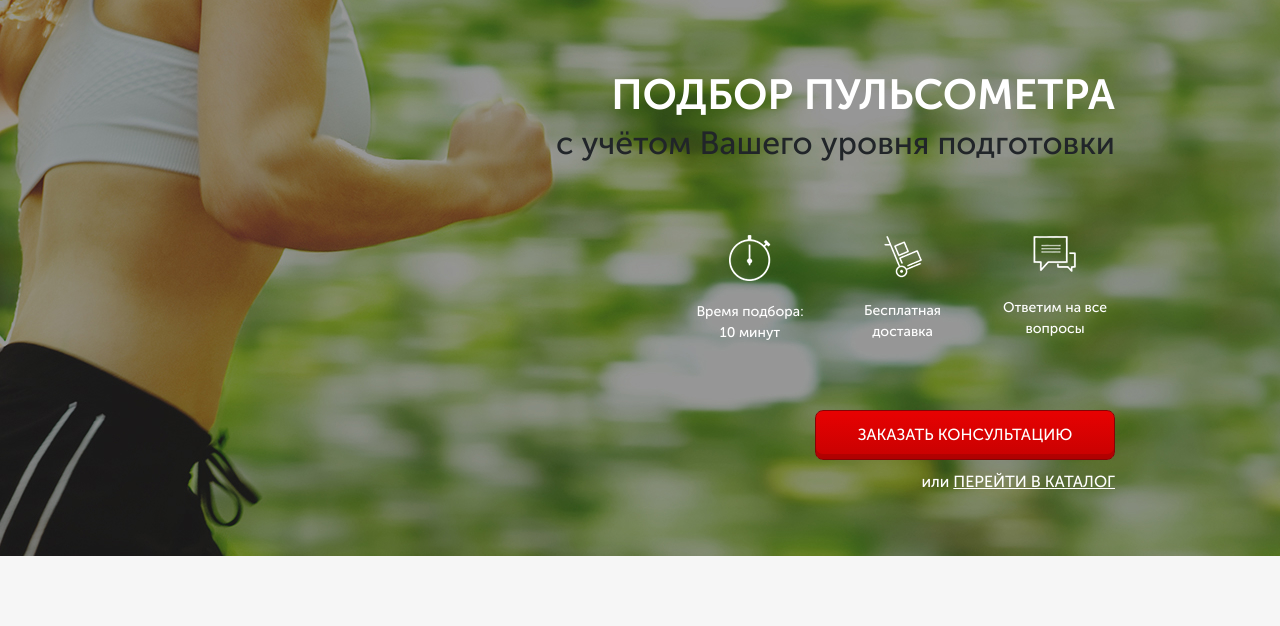
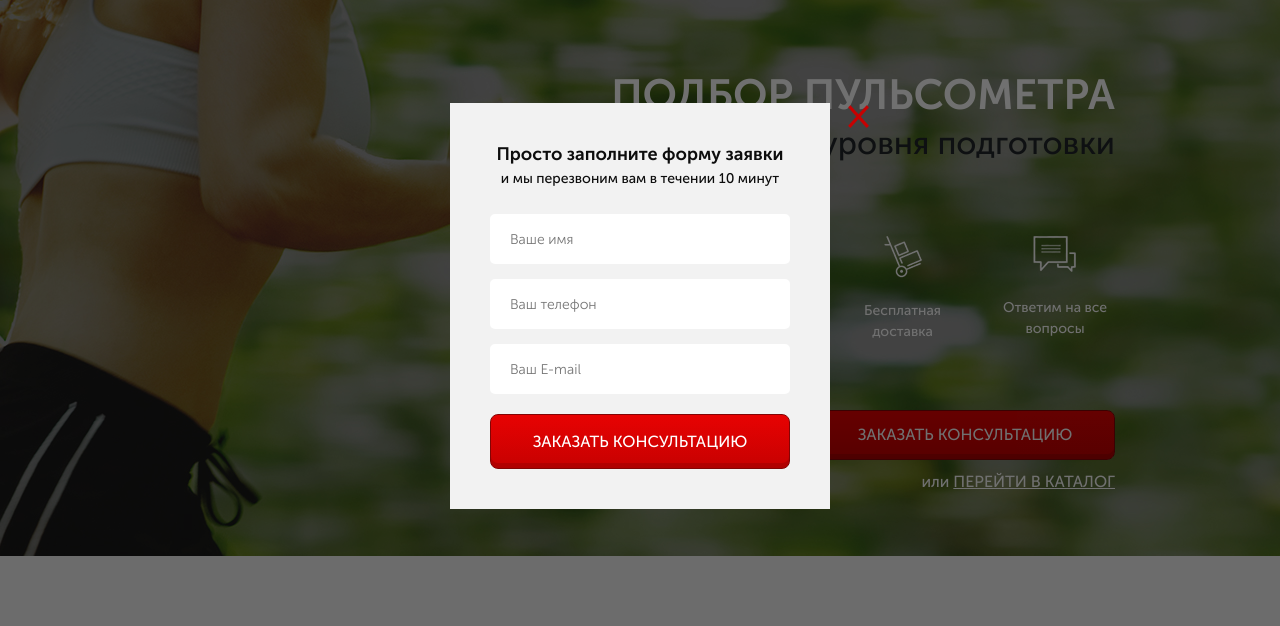
Before and after one commit to vasylkucherak/RunSmart, a plain HTML site: page src/index.html in a window 1280 px wide. Both pictures are taken after a click on the button "ЗАКАЗАТЬ ЗВОНОК". Shown: the part 94-720 px from the top of the page. Drawn offline with nearby package versions, Linux system fonts and the light colour scheme.

Commit message:
v.0.8.0 (created a modal component)

```diff
--- a/src/index.html
+++ b/src/index.html
@@ -25,7 +25,7 @@
                     <a href="tel:+74999228974" class="header__phone">
                         +7 (499) 922-89-74
                     </a>
-                    <button class="button">заказать звонок</button>
+                    <button data-modal="consultation" class="button">заказать звонок</button>
                 </div>
             </header>
 
@@ -48,10 +48,10 @@
                     </div>
                 </div>
 
-                <button class="button button_main">заказать кОНСУЛЬТАЦИЮ</button>
+                <button data-modal="consultation" class="button button_main">заказать кОНСУЛЬТАЦИЮ</button>
                 <div class="promo__link">
                     или
-                    <a href="#">ПЕРЕЙТИ В КАТАЛОГ</a>
+                    <a href="#catalog">ПЕРЕЙТИ В КАТАЛОГ</a>
                 </div>
             </div>
         </div>
@@ -79,7 +79,7 @@
                     <img src="icons/shoe_icon.png" alt="shoe">
                     <div class="advantages__descr">
                         <span>Учим бегать</span>
-                        Помогаем с обучением<br>правильной технике бега!<br>Дружим с крупнейшей школой бега в России - <a href="#">I LOVE RUNNING</a>.
+                        Помогаем с обучением<br>правильной технике бега!<br>Дружим с крупнейшей школой бега в России - <a href="https://ilovesupersport.com/running">I LOVE RUNNING</a>.
                     </div>
                 </div>
             </div>
@@ -123,7 +123,7 @@
         </div>
     </section>
 
-    <section class="catalog">
+    <section class="catalog" id="catalog">
         <div class="container">
             <h2 class="title">Каталог пульсометров</h2>
             <ul class="catalog__tabs">
@@ -422,6 +422,40 @@
         </div>
     </footer>
 
+    <div class="overlay">
+        <div class="modal" id="consultation">
+            <div class="modal__close">&times;</div>
+            <div class="modal__subtitle">Просто заполните форму заявки</div>
+            <div class="modal__descr">и мы перезвоним вам в течении 10 минут</div>
+            <form class="feed-form feed-form_mt25" action="#">
+                <input name="name" required placeholder="Ваше имя" type="text">
+                <input name="phone" required placeholder="Ваш телефон" type="number">
+                <input name="email" required placeholder="Ваш E-mail" type="email">
+
+                <button class="button button_submit">заказать консультацию</button>
+            </form>
+        </div>
+
+        <div class="modal" id="order">
+            <div class="modal__close">&times;</div>
+            <div class="modal__subtitle">Ваш заказ</div>
+            <div class="modal__descr">Пульсометр Polar FT1</div>
+            <form class="feed-form feed-form_mt25" action="#">
+                <input name="name" required placeholder="Ваше имя" type="text">
+                <input name="phone" required placeholder="Ваш телефон" type="number">
+                <input name="email" required placeholder="Ваш E-mail" type="email">
+
+                <button class="button button_submit">Купить</button>
+            </form>
+        </div>
+
+        <div class="modal modal_mini" id="thanks">
+            <div class="modal__close">&times;</div>
+            <div class="modal__subtitle">Спасибо за вашу заявку!</div>
+            <div class="modal__descr">Наш менеджер свяжется с вами в ближайшее время.</div>
+        </div>
+    </div>
+
     <script type="text/javascript" src="https://code.jquery.com/jquery-1.11.0.min.js"></script>
     <script type="text/javascript" src="https://code.jquery.com/jquery-migrate-1.2.1.min.js"></script>
     <script src="js/slick.min.js"></script>
--- a/src/js/script.js
+++ b/src/js/script.js
@@ -1,4 +1,6 @@
 $(document).ready(function(){
+
+    // Slider
     $('.carousel__inner').slick({
         prevArrow: '<button type="button" class="slick-prev"><img src="icons/left.svg"></button>',
         nextArrow: '<button type="button" class="slick-next"><img src="icons/right.svg"></button>',
@@ -15,12 +17,14 @@ $(document).ready(function(){
         ]
     });
 
+    // Tabs
     $('ul.catalog__tabs').on('click', 'li:not(.catalog__tab_active)', function() {
         $(this)
           .addClass('catalog__tab_active').siblings().removeClass('catalog__tab_active')
           .closest('div.container').find('div.catalog__content').removeClass('catalog__content_active').eq($(this).index()).addClass('catalog__content_active');
     });
 
+    // Toggle side of the card
     function toggleSlide(item) {
         $(item).each(function(i) {
             $(this).on('click', function(e) {
@@ -33,4 +37,20 @@ $(document).ready(function(){
 
     toggleSlide('.catalog-item__link');
     toggleSlide('.catalog-item__back');
+
+    // Modal
+    $('[data-modal=consultation]').on('click', function() {
+        $('.overlay, #consultation').fadeIn();
+    });
+
+    $('.button_mini').each(function(i) {
+        $(this).on('click', function() {
+            $('#order .modal__descr').text($('.catalog-item__subtitle').eq(i).text());
+            $('.overlay, #order').fadeIn();
+        });
+    });
+
+    $('.modal__close').on('click', function() {
+        $('.overlay, #consultation, #order, #thanks').fadeOut();
+    });
 });
--- a/src/sass/blocks/_carousel.scss
+++ b/src/sass/blocks/_carousel.scss
@@ -37,7 +37,7 @@
         img {
             width: 31px;
             height: 50px;
-            &:hover {
+            &:active {
                 height: 48px;
                 margin-top: 2px;
             }
--- a/src/sass/blocks/_footer.scss
+++ b/src/sass/blocks/_footer.scss
@@ -28,7 +28,7 @@
         line-height: 20px;
         color: #fff;
         &:hover {
-            color: #fff;
+            color: $border-gray-color;
         }
     }
     &__social {
@@ -45,6 +45,9 @@
         border: 2px solid #fff;
         border-radius: 100%;
         margin: 0 15px;
+        &:hover {
+            background-color: rgba(232, 232, 232, .5);
+        }
         img {
             height: 27px;
         }
--- a/src/sass/blocks/_forms.scss
+++ b/src/sass/blocks/_forms.scss
@@ -17,4 +17,7 @@
             margin-bottom: 20px;
         }
     }
+    &_mt25 {
+        margin-top: 25px;
+    }
 }
--- /dev/null
+++ b/src/sass/blocks/_modal.scss
@@ -0,0 +1,46 @@
+.overlay {
+    display: none;
+    position: fixed;
+    top: 0;
+    width: 100%;
+    height: 100%;
+    background-color: rgba(0, 0, 0, .56);
+}
+.modal {
+    position: absolute;
+    top: 50%;
+    left: 50%;
+    transform: translate(-50%, -50%);
+    width: 380px;
+    min-height: 400px;
+    background-color: #f2f2f2;
+    padding: 38px 40px 40px 40px;
+    &__close  {
+        position: absolute;
+        top: 0;
+        right: -40px;
+        font-size: 40px;
+        line-height: 22px;
+        color: $button-color;
+        cursor: pointer;
+    }
+    &__subtitle {
+        color: $font-black-color;
+        font-size: 18px;
+        font-weight: 700;
+        text-align: center;
+    }
+    &__descr {
+        color: $font-black-color;
+        font-size: 14px;
+        font-weight: 500;
+        text-align: center;
+    }
+    &_mini {
+        min-height: 140px;
+    }
+}
+
+#consultation, #order, #thanks {
+    display: none;
+}
--- a/src/sass/style.scss
+++ b/src/sass/style.scss
@@ -22,6 +22,7 @@
 @import 'blocks/catalog';
 @import 'blocks/reviews';
 @import 'blocks/footer';
+@import 'blocks/modal';
 
 
 @import 'blocks/media';
```
Also changed, not shown: src/css/style.min.css.
